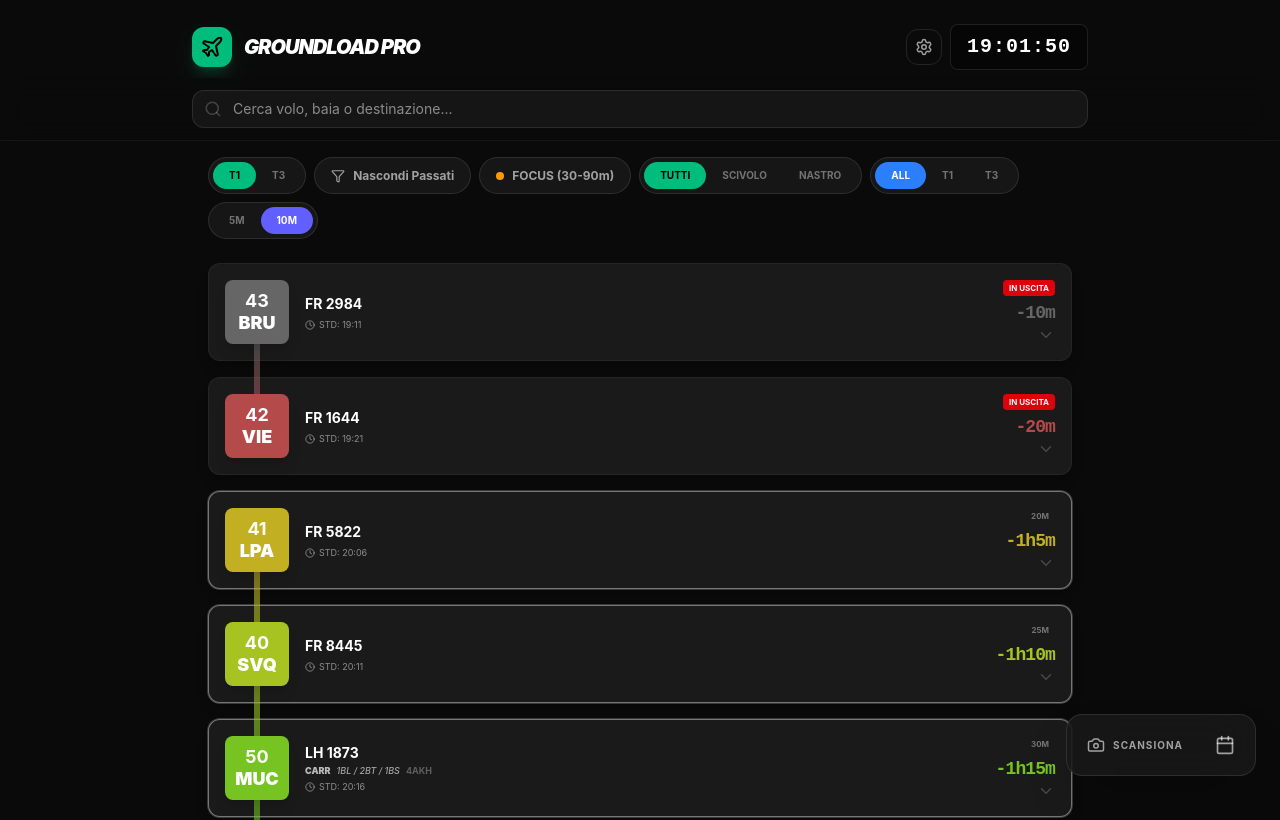
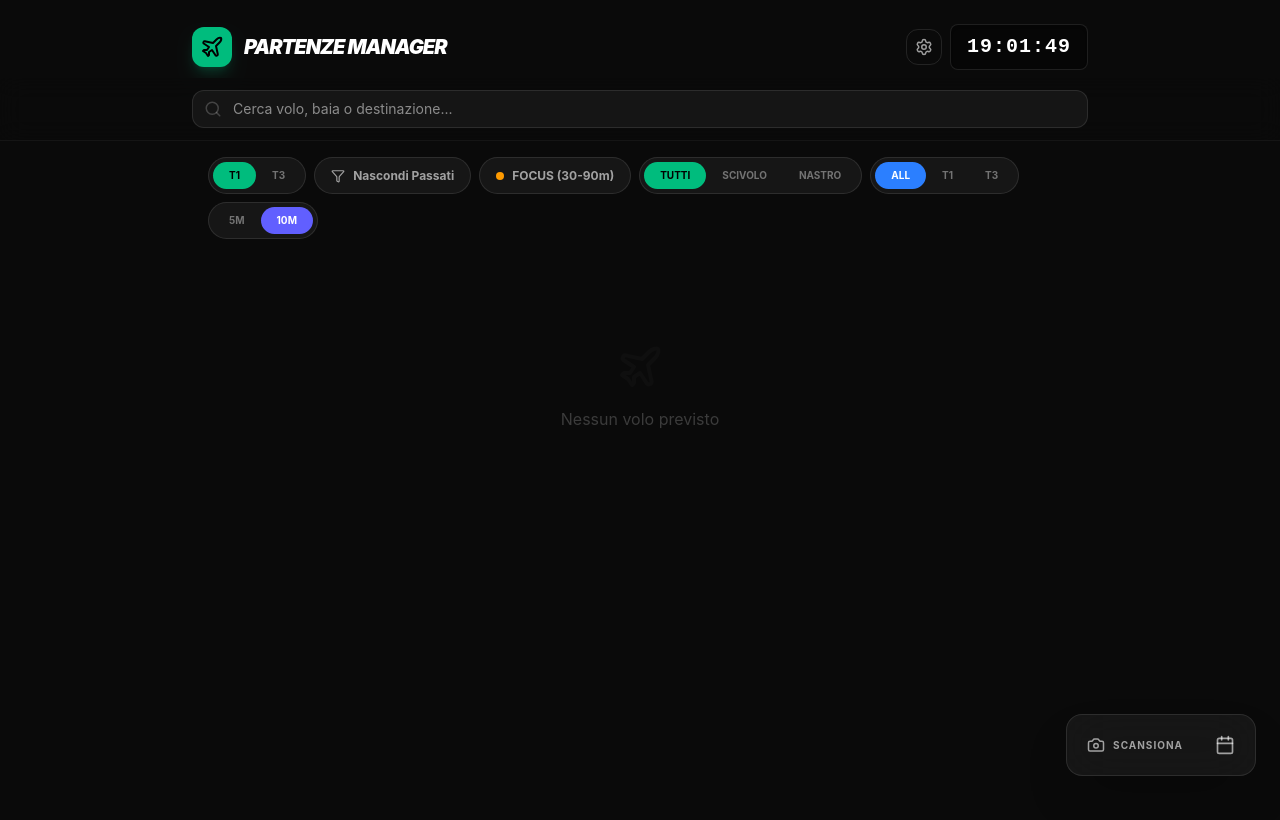
Before and after one commit to oreogano9/partenze_Manager, a React (Vite) app: page / in a window 1280 px wide. Shown: the top 820 px of the page. Built offline with nearby package versions, Linux system fonts and the light colour scheme.

Commit message:
Update app title and hide dummy data by default

```diff
--- a/src/App.tsx
+++ b/src/App.tsx
@@ -216,7 +216,7 @@ export default function App() {
     filterType: 'All',
     searchQuery: '',
     showFocusOnly: false,
-    showMockFlights: true
+    showMockFlights: false
   });
   const [terminalFilter, setTerminalFilter] = useState<'ALL' | 'T1' | 'T3'>('ALL');
   const [scanTerminal, setScanTerminal] = useState<'T1' | 'T3'>('T1');
--- a/src/constants.ts
+++ b/src/constants.ts
@@ -62,7 +62,7 @@ export const MOCK_FLIGHTS: Flight[] = [
 
 export const TRANSLATIONS = {
   it: {
-    appTitle: 'GroundLoad Pro',
+    appTitle: 'Partenze Manager',
     terminal: 'Terminal',
     position: 'Posizione',
     std: 'STD',
@@ -130,7 +130,7 @@ export const TRANSLATIONS = {
     language: 'Lingua'
   },
   en: {
-    appTitle: 'GroundLoad Pro',
+    appTitle: 'Partenze Manager',
     terminal: 'Terminal',
     position: 'Position',
     std: 'STD',
```
